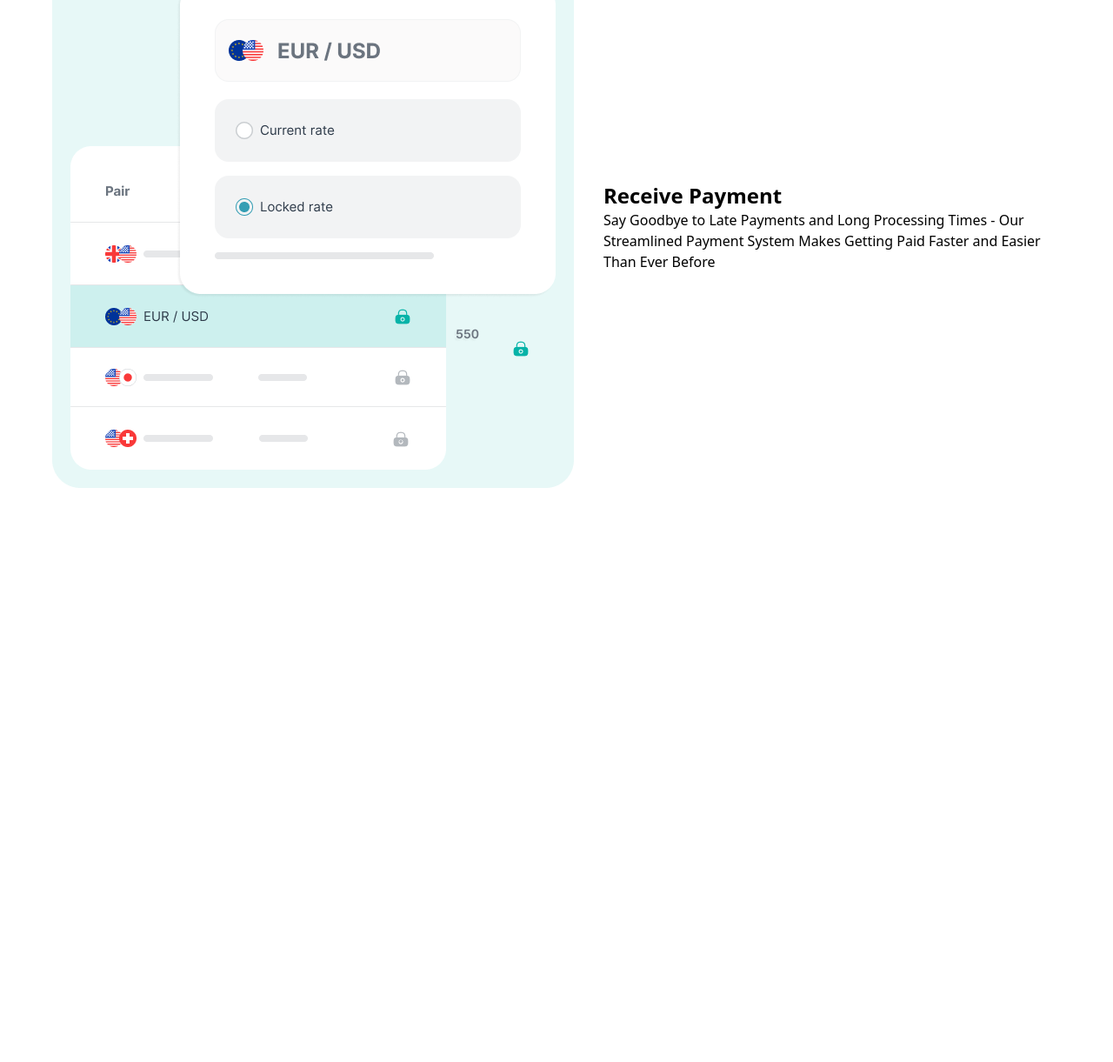
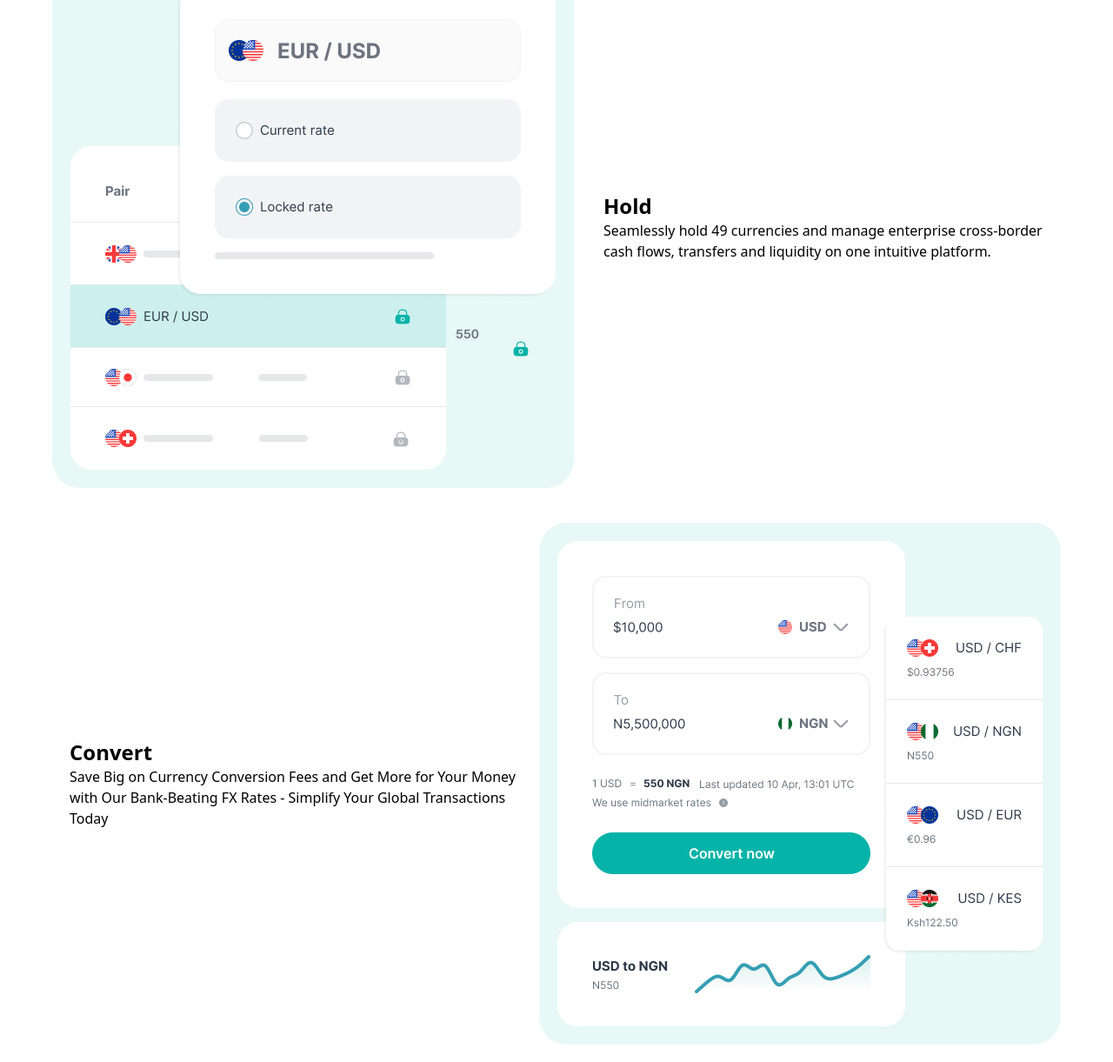
Before and after one commit to habibullohtuganov-ctrl/class_work, a website: page index.html in a window 1280 px wide. Shown: the part 2716-3937 px from the top of the page at 87% size. Before the commit the page ends 3297 px from the top, so only its background shows below. Drawn offline with Linux system fonts and the light colour scheme.

Commit message:
nenth commit

```diff
--- a/index.html
+++ b/index.html
@@ -91,8 +91,8 @@
 
     <div class="max-w-300 m-auto flex flex-col lg:flex-row gap-3.5 lg:justify-between items-center p-5 text-center lg:text-start">
           <div class=" lg:w-30% lg:ml-5">
-            <h1 class="text-2xl font-bold">Receive Payment</h1>
-            <p>Say Goodbye to Late Payments and Long Processing Times - Our Streamlined Payment System Makes Getting Paid Faster and Easier Than Ever Before</p>
+            <h1 class="text-2xl font-bold">Global Account</h1>
+            <p>Expand Your Business Globally with One Account for Worldwide Payments - Collect Payments from Customers in Any Country, Currency or Language</p>
           </div>
           <img src="./src/img/Group 18322.png">
     </div>
@@ -100,9 +100,17 @@
     <div class="max-w-300 m-auto flex flex-col-reverse lg:flex-row gap-3.5 lg:justify-between items-center p-5 text-center lg:text-start">
           <img src="./src/img/Group 18323.png">
           <div class=" lg:w-30% lg:ml-5">
-            <h1 class="text-2xl font-bold">Receive Payment</h1>
-            <p>Say Goodbye to Late Payments and Long Processing Times - Our Streamlined Payment System Makes Getting Paid Faster and Easier Than Ever Before</p>
+            <h1 class="text-2xl font-bold">Hold</h1>
+            <p>Seamlessly hold 49 currencies and manage enterprise cross-border cash flows, transfers and liquidity on one intuitive platform.</p>
           </div>
+    </div>
+
+    <div class="max-w-300 m-auto flex flex-col lg:flex-row gap-3.5 lg:justify-between items-center p-5 text-center lg:text-start">
+          <div class=" lg:w-30% lg:ml-5">
+            <h1 class="text-2xl font-bold">Convert</h1>
+            <p>Save Big on Currency Conversion Fees and Get More for Your Money with Our Bank-Beating FX Rates - Simplify Your Global Transactions Today</p>
+          </div>
+          <img src="./src/img/Group 18325.png">
     </div>
 </body>
 
```
Also changed, not shown: src/img/Group 18325.png (added).
